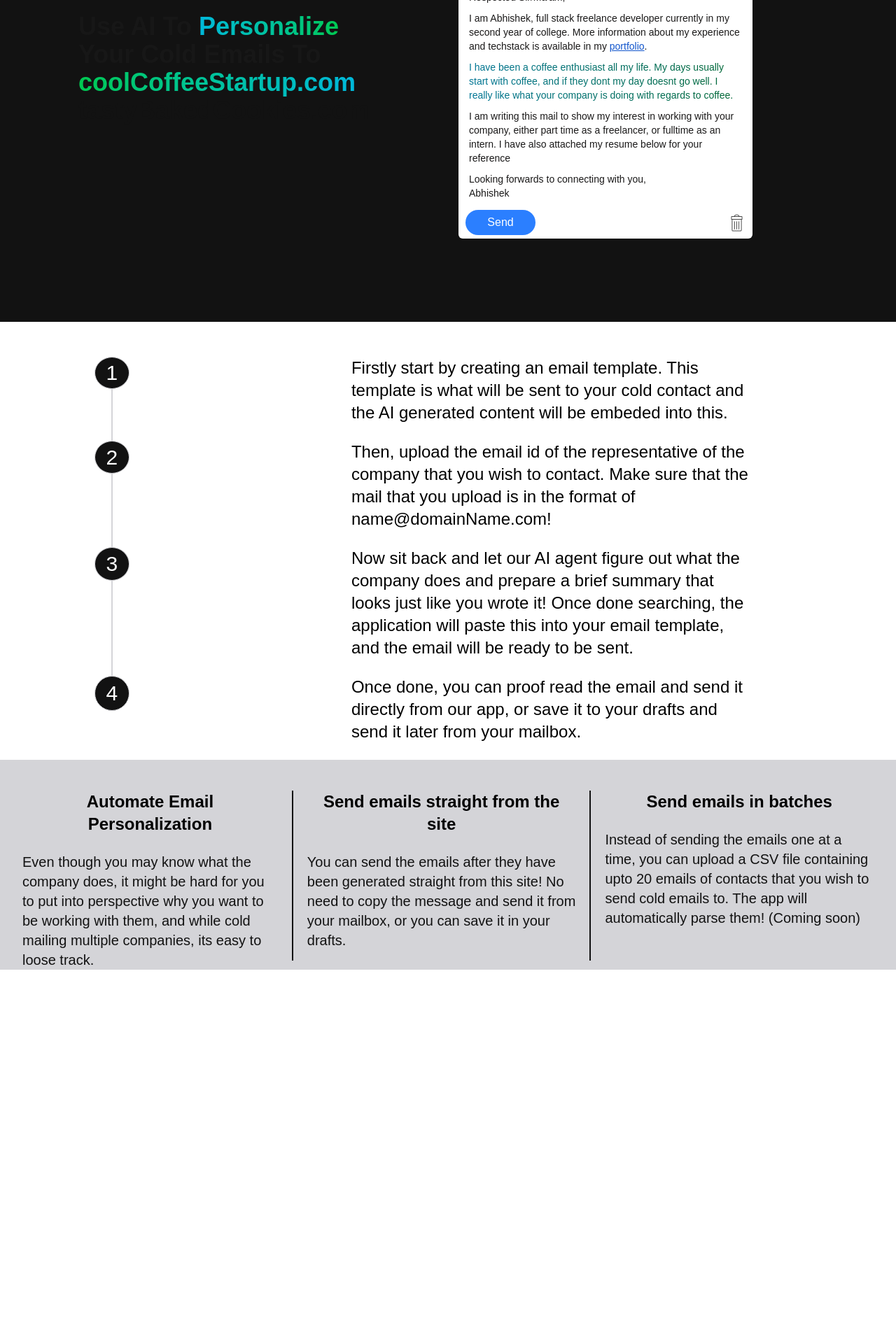
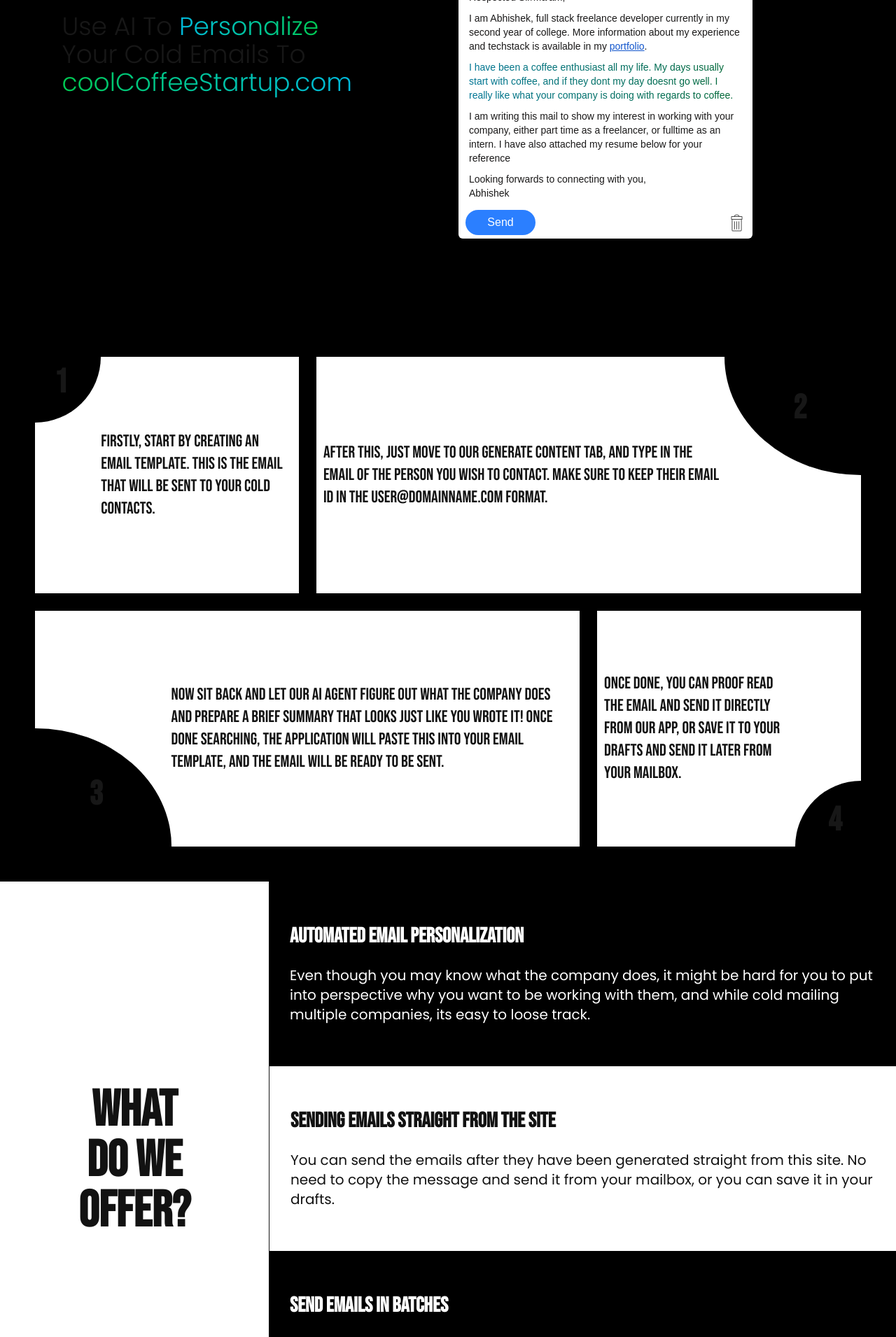
Before and after one commit to PandaBean18/coldDino, a Next.js app: page / in a window 1280 px wide. Shown: the part 340-2251 px from the top of the page at 70% size. Before the commit the page ends 1726 px from the top, so only its background shows below. Built offline with nearby package versions, Linux system fonts and the light colour scheme.

Commit message:
redesigned the homepage

```diff
--- a/app/layout.tsx
+++ b/app/layout.tsx
@@ -14,6 +14,9 @@ export default function RootLayout({
 }>) {
   return (
     <html lang="en" className="h-full w-full">
+      <link rel="preconnect" href="https://fonts.googleapis.com" precedence="default" />
+      <link rel="preconnect" href="https://fonts.gstatic.com" crossOrigin="anonymous" precedence="default"/>
+      <link precedence="default" href="https://fonts.googleapis.com/css2?family=Bebas+Neue&family=Jost:ital,wght@0,100..900;1,100..900&family=Poppins:ital,wght@0,100;0,200;0,300;0,400;0,500;0,600;0,700;0,800;0,900;1,100;1,200;1,300;1,400;1,500;1,600;1,700;1,800;1,900&display=swap" rel="stylesheet"></link>
       <body
         className="h-full w-full"
       >
--- a/app/page.tsx
+++ b/app/page.tsx
@@ -150,14 +150,14 @@ export default function Home() {
           </div>
         </div>
       </div>
-      <div className="w-full h-[calc(100vh-50px)] mbp:h-[calc(100vh-75px)] bg-[#121212] mbp:flex mbp:pt-0 mbp:pb-0 pt-[40px] pb-[40px]">
+      <div className="w-full h-[calc(100vh-50px)] mbp:h-[calc(100vh-75px)] bg-black mbp:flex mbp:pt-0 mbp:pb-0 pt-[40px] pb-[40px]">
         <div className="w-full mbp:h-full flex flex-col justify-around mbp:w-[calc(100vw*0.5)]">
           <div className="topText w-full flex flex-col items-center">
-            <div className="text-3xl font-semibold mbp:text-4xl">
-              <p>Use AI To <span className="bg-linear-to-r from-cyan-500 to-green-500 bg-clip-text text-transparent">Personalize</span></p>
-              <p>Your Cold Emails To</p>
-              <p><span id="slots" className="bg-linear-to-r from-green-500 to-cyan-500 bg-clip-text text-transparent">{currentValue}</span></p>
-              <p className="text-[#121212] select-none">tastyBakedCookies.com</p>
+            <div className="text-3xl font-[300] mbp:text-4xl">
+              <p style={{fontFamily: "Poppins"}}>Use AI To <span className="bg-linear-to-r from-cyan-500 to-green-500 bg-clip-text text-transparent">Personalize</span></p>
+              <p style={{fontFamily: "Poppins"}}>Your Cold Emails To</p>
+              <p style={{fontFamily: "Poppins"}}><span id="slots" className="bg-linear-to-r from-green-500 to-cyan-500 bg-clip-text text-transparent">{currentValue}</span></p>
+              <p className="text-transparent select-none font-[300]" style={{fontFamily: "Poppins"}}>tastyBakedCookies.comm</p>
             </div>
           </div>
         </div>
@@ -223,56 +223,55 @@ export default function Home() {
           </div>
         </div>
       </div>
-      <div className="bg-white w-full">
-        <div className="w-full h-max flex p-[10px] pt-[50px] pb-0">
-          <div className="w-[60px] mbp:w-[30%] flex flex-col justify-center items-center grow-1">
-            <div className="bg-[#121212] w-[50px] h-[50px] flex justify-center items-center rounded-[50%] border-zinc-300 border-1"><p className="text-white text-3xl">1</p></div>
-            <div className="h-[calc(100%-40px)] w-[1px] border-zinc-300 border-r-1 border-l-1"></div>
-          </div>
-          <div className="w-[calc(100%-50px)] flex justify-center items-center">
-            <div className="w-full mbp:w-[60%]">
-              <p className="text-black text-xl mbp:text-2xl">Firstly start by creating an email template. This template is what will be sent to your cold contact and the AI generated content will be embeded into this.</p>
-              <br />
+      <div className="bg-black w-full h-full flex justify-center items-center">
+        <div className="h-[calc(100%-100px)] w-[calc(100%-100px)] flex flex-col justify-between">
+          <div className="w-[100%] h-[calc(50%-12.5px)] flex justify-between">
+            <div className="w-[calc(33%-12.5px)] h-full bg-white flex">
+              <div className="w-[25%] h-full">
+                <div className="w-full aspect-square bg-black rounded-br-[100%] flex justify-center items-center pr-[20px] pb-[20px]">
+                  <p className="text-5xl font-bold" style={{fontFamily: "Bebas Neue"}}>1</p>
+                </div>
+              </div>
+              <div className="w-[75%] flex flex-col justify-around items-around pr-[10px]">
+                <p className="text-[#121212] text-2xl" style={{fontFamily: "Bebas Neue"}}>Firstly, start by creating an email template. This is the email that will be sent to your cold contacts.</p>
+              </div>
+            </div>
+            <div className="w-[calc(67%-12.5px)] h-full bg-white flex">
+              <div className="w-[75%] flex flex-col justify-around items-around pl-[10px]">
+                <p className="text-[#121212] text-2xl" style={{fontFamily: "Bebas Neue"}}>After this, just move to our generate content tab, and type in the email of the person you wish to contact. Make sure to keep their email ID in the user@domainName.com format.</p>
+              </div>
+              <div className="w-[25%] h-full">
+                <div className="w-full max-h-[50%] aspect-square bg-black rounded-bl-[100%] flex justify-center items-center pl-[20px] pb-[20px]">
+                  <p className="text-5xl font-bold" style={{fontFamily: "Bebas Neue"}}>2</p>
+                </div>
+              </div>
             </div>
           </div>
-        </div>
-        <div className="w-full h-max flex p-[10px] pt-0 pb-0">
-          <div className="w-[60px] mbp:w-[30%] flex flex-col justify-center items-center grow-1">
-            <div className="bg-[#121212] w-[50px] h-[50px] flex justify-center items-center rounded-[50%] border-zinc-300 border-1"><p className="text-white text-3xl">2</p></div>
-            <div className="h-[calc(100%-40px)] w-[1px] border-zinc-300 border-r-1 border-l-1"></div>
-          </div>
-          <div className="w-[calc(100%-50px)] flex justify-center items-center">
-            <div className="w-full mbp:w-[60%]">
-              <p className="text-black text-xl mbp:text-2xl">Then, upload the email id of the representative of the company that you wish to contact. Make sure that the mail that you upload is in the format of name@domainName.com!</p>
-              <br />
+          <div className="w-[100%] h-[calc(50%-12.5px)] flex justify-between">
+            <div className="w-[calc(67%-12.5px)] h-full bg-white flex">
+              <div className="w-[25%] h-full relative">
+                <div className="w-full max-h-[50%] aspect-square bg-black rounded-tr-[100%] flex justify-center items-center pr-[20px] pt-[20px] absolute bottom-0">
+                  <p className="text-5xl font-bold" style={{fontFamily: "Bebas Neue"}}>3</p>
+                </div>
+              </div>
+              <div className="w-[75%] flex flex-col justify-around items-around pr-[10px]">
+                <p className="text-[#121212] text-2xl" style={{fontFamily: "Bebas Neue"}}>Now sit back and let our AI agent figure out what the company does and prepare a brief summary that looks just like you wrote it! Once done searching, the application will paste this into your email template, and the email will be ready to be sent.</p>
+              </div>
             </div>
-          </div>
-        </div>
-        <div className="w-full h-max flex p-[10px] pt-0 pb-0">
-          <div className="w-[60px] mbp:w-[30%] flex flex-col justify-center items-center grow-1">
-            <div className="bg-[#121212] w-[50px] h-[50px] flex justify-center items-center rounded-[50%] border-zinc-300 border-1"><p className="text-white text-3xl">3</p></div>
-            <div className="h-[calc(100%-40px)] w-[1px] border-zinc-300 border-r-1 border-l-1"></div>
-          </div>
-          <div className="w-[calc(100%-50px)] flex justify-center items-center">
-            <div className="w-full mbp:w-[60%]">
-              <p className="text-black text-xl mbp:text-2xl">Now sit back and let our AI agent figure out what the company does and prepare a brief summary that looks just like you wrote it! Once done searching, the application will paste this into your email template, and the email will be ready to be sent.</p>
-              <br />
-            </div>
-          </div>
-        </div>
-        <div className="w-full h-max flex p-[10px] pt-0 pb-0">
-          <div className="w-[60px] mbp:w-[30%] flex flex-col items-center grow-1">
-            <div className="bg-[#121212] w-[50px] h-[50px] flex justify-center items-center rounded-[50%] border-zinc-300 border-1"><p className="text-white text-3xl">4</p></div>
-          </div>
-          <div className="w-[calc(100%-50px)] flex justify-center items-center">
-            <div className="w-full mbp:w-[60%]">
-              <p className="text-black text-xl mbp:text-2xl">Once done, you can proof read the email and send it directly from our app, or save it to your drafts and send it later from your mailbox.</p>
-              <br />
+            <div className="w-[calc(33%-12.5px)] h-full bg-white flex">
+              <div className="w-[75%] flex flex-col justify-around items-around pl-[10px]">
+                <p className="text-[#121212] text-2xl" style={{fontFamily: "Bebas Neue"}}>Once done, you can proof read the email and send it directly from our app, or save it to your drafts and send it later from your mailbox.</p>
+              </div>
+              <div className="w-[25%] h-full relative">
+                <div className="w-full max-h-[50%] aspect-square bg-black rounded-tl-[100%] flex justify-center items-center pl-[20px] pt-[20px] absolute bottom-0">
+                  <p className="text-5xl font-bold" style={{fontFamily: "Bebas Neue"}}>4</p>
+                </div>
+              </div>
             </div>
           </div>
         </div>
       </div>
-      <div className="w-full lg:h-[300px] bg-zinc-300 pt-[30px] flex justify-around items-center">
+      {/* <div className="w-full lg:h-[300px] bg-zinc-300 pt-[30px] flex justify-around items-center">
         <div className="h-full w-[95%] flex items-center justify-between flex-col lg:flex-row">
           <div className="w-full lg:w-[30%] lg:h-[90%] flex flex-col items-center">
             <p className="text-black text-2xl text-center font-bold">Automate Email Personalization</p>
@@ -292,6 +291,31 @@ export default function Home() {
             <p className="text-[#121212] text-xl text-left">Instead of sending the emails one at a time, you can upload a CSV file containing upto 20 emails of contacts that you wish to send cold emails to. The app will automatically parse them! (Coming soon)</p>
           </div>
         </div>
+      </div> */}
+
+      <div className="h-full w-full flex">
+        <div className="w-[30%] h-full bg-white flex flex-col justify-center items-center">
+          <p className="text-[#121212] text-7xl font-bold" style={{fontFamily: "Bebas Neue"}}>WHAT</p>
+          <p className="text-[#121212] text-7xl font-bold" style={{fontFamily: "Bebas Neue"}}>DO WE</p>
+          <p className="text-[#121212] text-7xl font-bold" style={{fontFamily: "Bebas Neue"}}>OFFER?</p>
+        </div>
+        <div className="w-[70%] h-full">
+          <div className="h-[33%] w-full bg-black p-[30px] flex flex-col justify-center">
+            <p className="text-white text-3xl font-bold" style={{fontFamily: "Bebas Neue"}}>Automated Email Personalization</p>
+            <br />
+            <p className="text-white text-xl" style={{fontFamily: "Poppins"}}>Even though you may know what the company does, it might be hard for you to put into perspective why you want to be working with them, and while cold mailing multiple companies, its easy to loose track.</p>
+          </div>
+          <div className="h-[33%] w-full bg-white p-[30px] flex flex-col justify-center border-l-1">
+            <p className="text-[#121212] text-3xl font-bold" style={{fontFamily: "Bebas Neue"}}>Sending emails straight from the site</p>
+            <br />
+            <p className="text-[#121212] text-xl" style={{fontFamily: "Poppins"}}>You can send the emails after they have been generated straight from this site. No need to copy the message and send it from your mailbox, or you can save it in your drafts.</p>
+          </div>
+          <div className="h-[33%] w-full bg-black p-[30px] flex flex-col justify-center">
+            <p className="text-white text-3xl font-bold" style={{fontFamily: "Bebas Neue"}}>Send emails in batches</p>
+            <br />
+            <p className="text-white text-xl" style={{fontFamily: "Poppins"}}>Instead of sending the emails one at a time, you can upload a CSV file containing upto 20 emails of contacts that you wish to send cold emails to. The app will automatically parse them.</p>
+          </div>
+        </div>
       </div>
     </div>
   );
```
